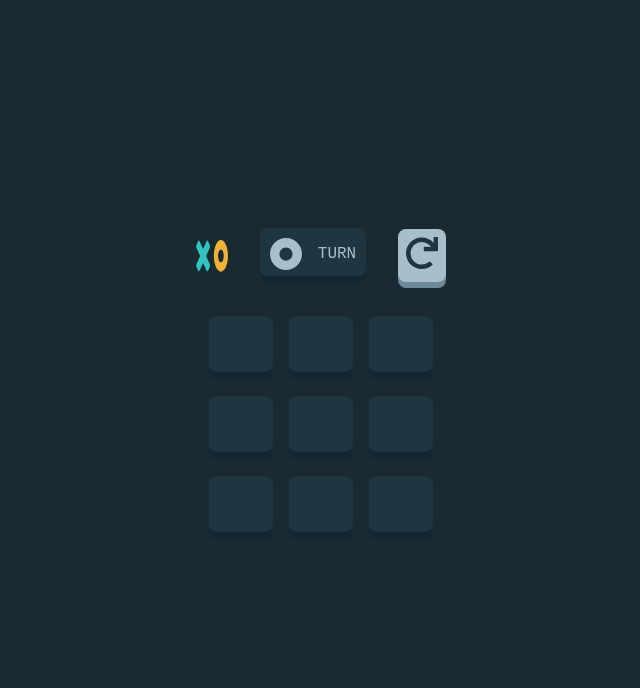
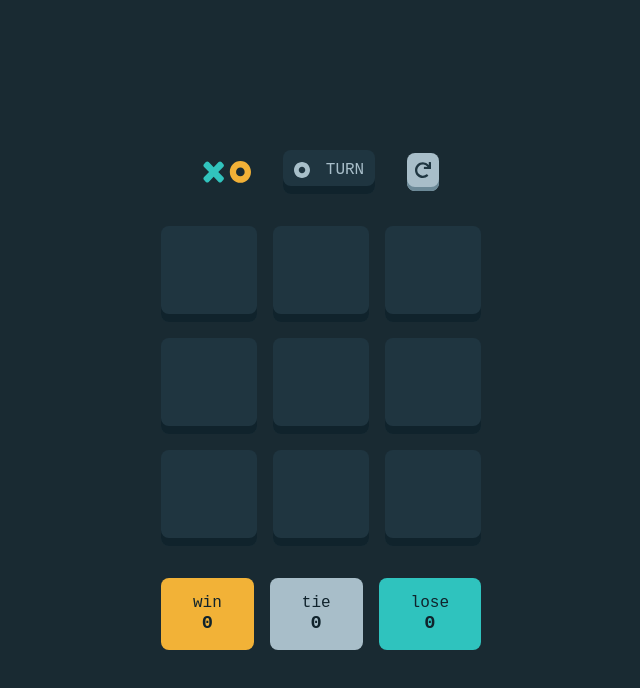
Before and after one commit to rachidelaid/tic-tac-toe, a website: page public/index.html in a window 1280 px wide. Shown: the whole page, without its empty margins (319-959 px from the left). Drawn offline with Linux system fonts and the light colour scheme.

Commit message:
game screen done

```diff
--- a/public/index.html
+++ b/public/index.html
@@ -19,6 +19,7 @@
 
       <button type="submit" class="blue">PLAY ONLINE</button>
     </form>
+
     <section class="game screen">
       <div class="actions row">
         <img class="logo" src="./assets/logo.svg" alt="logo" />
@@ -30,18 +31,53 @@
           <img src="./assets/icon-restart.svg" alt="icon-restart" />
         </button>
       </div>
+
       <div class="grid">
-        <div class="card"></div>
-        <div class="card"></div>
-        <div class="card"></div>
-        <div class="card"></div>
-        <div class="card"></div>
-        <div class="card"></div>
-        <div class="card"></div>
-        <div class="card"></div>
-        <div class="card"></div>
+        <div class="card">
+          <img src="./assets/icon-o-outline.svg" alt="icon-o-outline" />
+        </div>
+        <div class="card">
+          <img src="./assets/icon-o-outline.svg" alt="icon-o-outline" />
+        </div>
+        <div class="card">
+          <img src="./assets/icon-o-outline.svg" alt="icon-o-outline" />
+        </div>
+        <div class="card">
+          <img src="./assets/icon-o-outline.svg" alt="icon-o-outline" />
+        </div>
+        <div class="card">
+          <img src="./assets/icon-o-outline.svg" alt="icon-o-outline" />
+        </div>
+        <div class="card">
+          <img src="./assets/icon-o-outline.svg" alt="icon-o-outline" />
+        </div>
+        <div class="card">
+          <img src="./assets/icon-o-outline.svg" alt="icon-o-outline" />
+        </div>
+        <div class="card">
+          <img src="./assets/icon-o-outline.svg" alt="icon-o-outline" />
+        </div>
+        <div class="card">
+          <img src="./assets/icon-o-outline.svg" alt="icon-o-outline" />
+        </div>
       </div>
-      <div class="stats"></div>
+
+      <div class="stats">
+        <div class="win">
+          <p>win</p>
+          <h3>0</h3>
+        </div>
+
+        <div class="tie">
+          <p>tie</p>
+          <h3>0</h3>
+        </div>
+
+        <div class="lose">
+          <p>lose</p>
+          <h3>0</h3>
+        </div>
+      </div>
     </section>
   </body>
 </html>
--- a/public/style.css
+++ b/public/style.css
@@ -7,7 +7,7 @@
   --dark-yellow: #cc8b13;
   --gray: #a8bec9;
   --dark-gray: #6b8997;
-  --black: #132732;
+  --black: #10232c;
 }
 
 *,
@@ -71,6 +71,10 @@ button.yellow {
   box-shadow: 0 6px 0 var(--dark-yellow);
 }
 
+.logo {
+  width: 3rem;
+}
+
 .card {
   border-radius: 0.5rem;
   background-color: var(--bg-light);
@@ -105,13 +109,17 @@ button.yellow {
 }
 
 .actions .card {
-  padding: 0.6rem;
+  padding: 0.7rem;
   padding-bottom: 0.9rem;
 }
 
-.actions img {
-  width: 2rem;
-  height: 2rem;
+.actions img:not(.logo) {
+  width: 1rem;
+}
+
+.actions button {
+  box-shadow: inset 0 -4px 0 var(--dark-gray);
+  padding: 0.5rem;
 }
 
 .grid {
@@ -119,3 +127,46 @@ button.yellow {
   grid-template-columns: repeat(3, 1fr);
   gap: 1rem;
 }
+
+.grid .card {
+  cursor: pointer;
+  padding: 1.5rem;
+}
+
+.grid img {
+  width: 3rem;
+}
+
+.grid img:not(.selected) {
+  visibility: hidden;
+}
+
+.grid .card:hover img {
+  visibility: visible;
+}
+
+.stats {
+  display: flex;
+  gap: 1rem;
+}
+
+.stats div {
+  padding: 1rem 2rem;
+  border-radius: 0.5rem;
+  display: flex;
+  flex-direction: column;
+  align-items: center;
+  color: var(--black);
+}
+
+.stats .win {
+  background-color: var(--yellow);
+}
+
+.stats .tie {
+  background-color: var(--gray);
+}
+
+.stats .lose {
+  background-color: var(--blue);
+}
```
